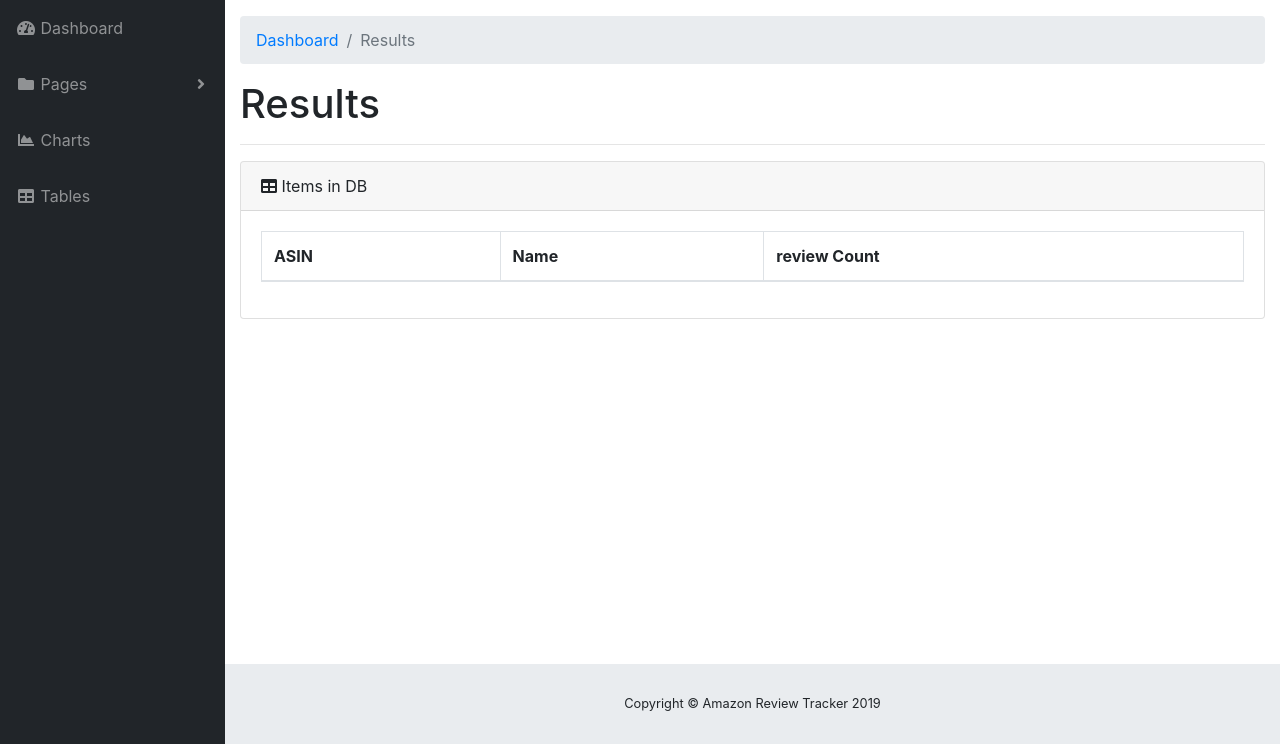
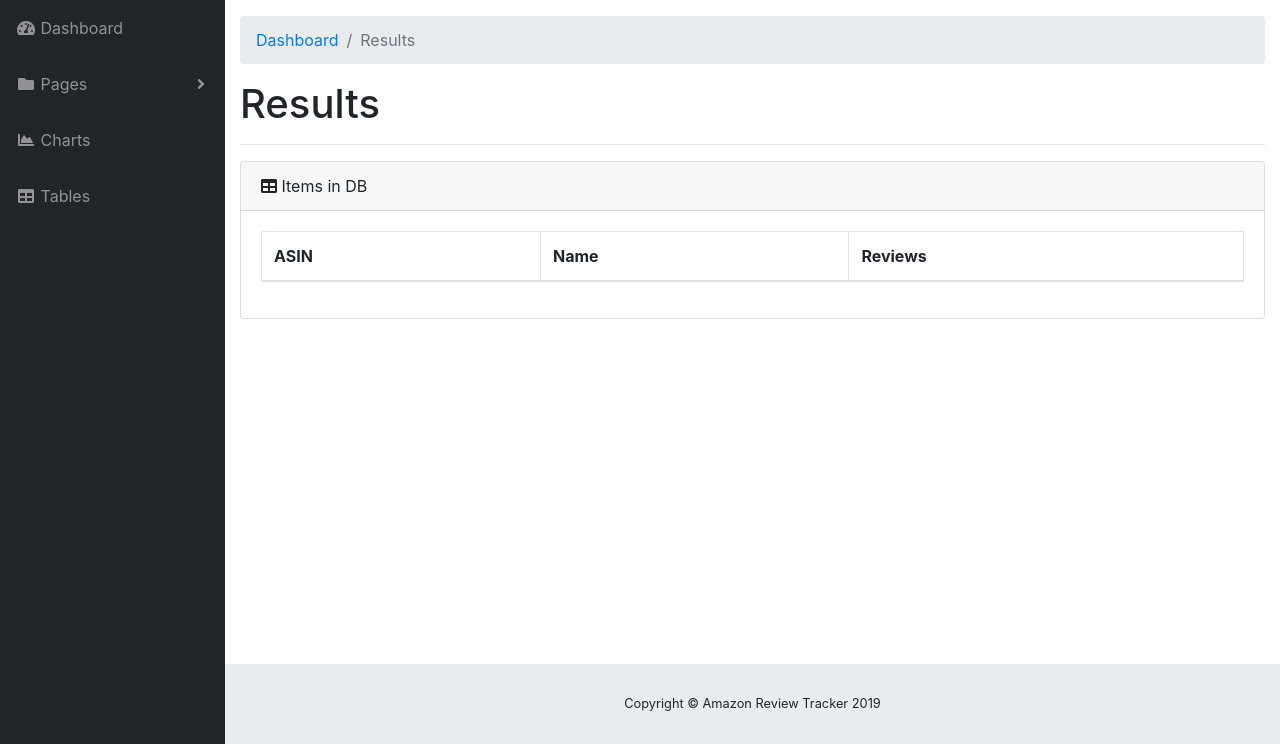
Before and after one commit to AlanSwenson/amz-review-scraper, a Flask app: page /results/ in a window 1280 px wide. Shown: the part 56-800 px from the top of the page. Run offline with Flask 2, Linux system fonts and the light colour scheme; lists and menus that the app fills with data are empty; some libraries are stand-ins or nearby versions.

Commit message:
moved database action from track over to reviews

```diff
--- a/amz_review_scraper/results/templates/results/index.html
+++ b/amz_review_scraper/results/templates/results/index.html
@@ -11,7 +11,7 @@
             <tr>
                 <th>ASIN</th>
                 <th>Name</th>
-                <th>review Count</th>
+                <th>Reviews</th>
 
             </tr>
         </thead>
--- a/amz_review_scraper/results/views.py
+++ b/amz_review_scraper/results/views.py
@@ -1,5 +1,6 @@
 from flask import redirect, render_template, url_for, Blueprint, flash
 
+import amz_review_scraper.models.item as item
 
 results_blueprint = Blueprint(
     "results",
@@ -12,4 +13,5 @@ results_blueprint = Blueprint(
 
 @results_blueprint.route("/")
 def index():
-    return render_template("results/index.html", title="Results")
+    res = item.get_results()
+    return render_template("results/index.html", title="Results", res=res)
--- a/amz_review_scraper/track/views.py
+++ b/amz_review_scraper/track/views.py
@@ -4,7 +4,7 @@ from amz_review_scraper.track.forms import Asin_search_form
 import amz_review_scraper.urls as urls
 import amz_review_scraper.get_soup as get_soup
 import amz_review_scraper.amzscraper as amazon
-import amz_review_scraper.models.item as item
+
 
 track_blueprint = Blueprint(
     "track",
@@ -29,6 +29,6 @@ def index():
             )
         else:
             amazon.scrape(soup, form.asin.data)
-            res = item.get_results()
-            return render_template("results/index.html", title="Results", res=res)
+
+            return redirect(url_for("results.index"))
     return render_template("track/index.html", title="Track", form=form)
```
